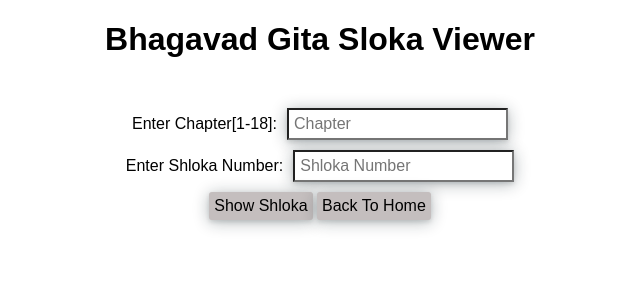
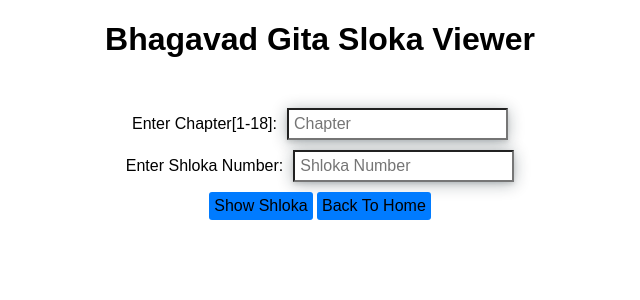
Before and after one commit to x0tic0p/x0tic0p.github.io, a PHP site: page /shloka/ in a window 1280 px wide. Shown: the top 300 px of the page, without its empty margins (320-960 px from the left). Run offline with PHP 8.4, Linux system fonts and the light colour scheme.

Commit message:
css change

```diff
--- a/gita/css/sl-css.css
+++ b/gita/css/sl-css.css
@@ -27,13 +27,13 @@
 #submitButton{
     padding: 5px;
     font-size: 16px;
-    box-shadow: rgba(14, 30, 37, 0.12) 0px 2px 4px 0px, rgba(14, 30, 37, 0.32) 0px 2px 16px 0px;
     border: none;
-    background-color: rgb(196, 190, 190);
     border-radius: 3px;
+    background-color: #007BFF;
+    transition: background-color 0.3s ease-in-out;
 }
 #submitButton:hover{
-    box-shadow: rgba(0, 0, 0, 0.56) 0px 22px 70px 4px;
+    background-color: #0056b3;
 }
 
 #slokaFrame {
```
